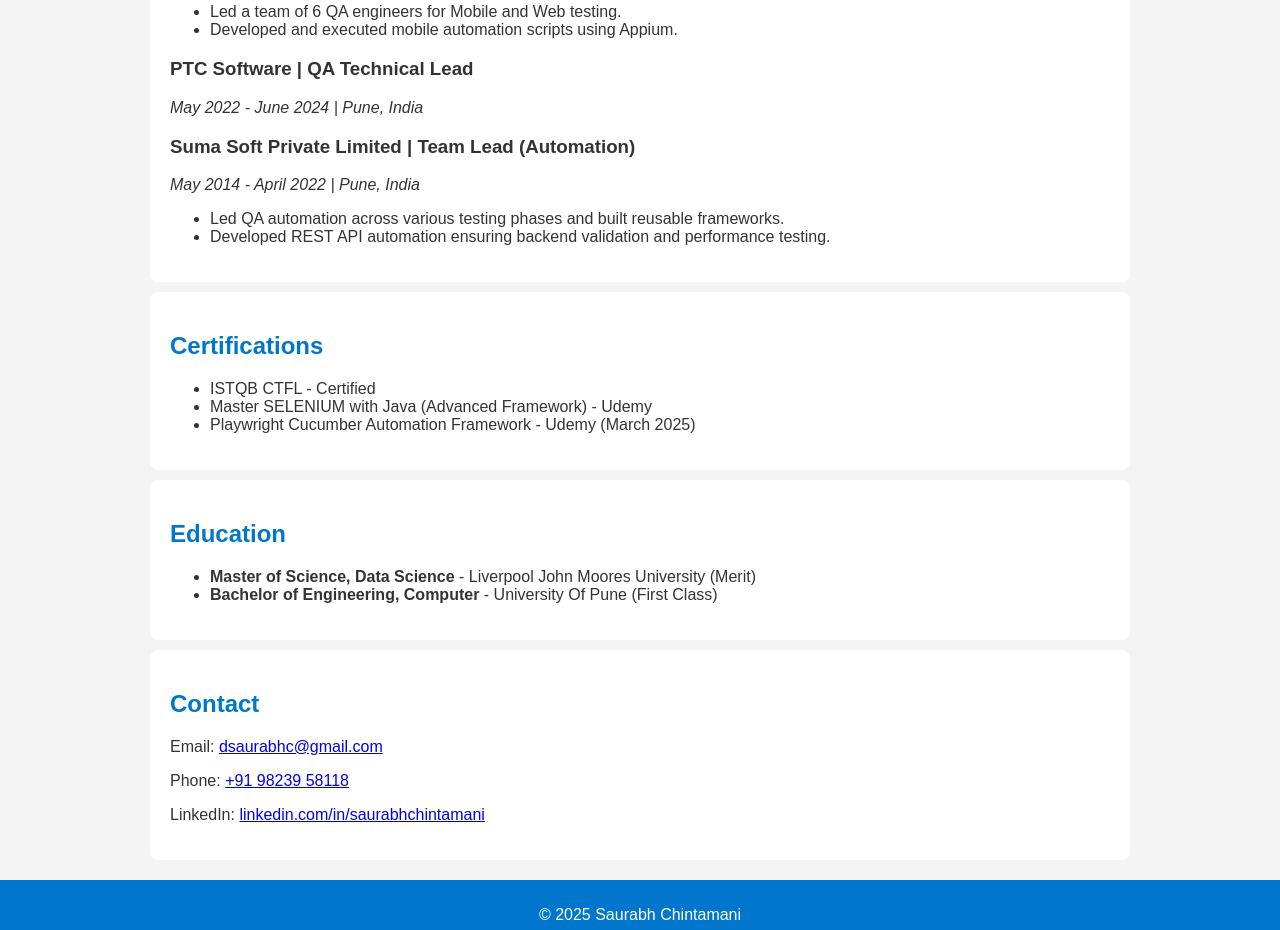
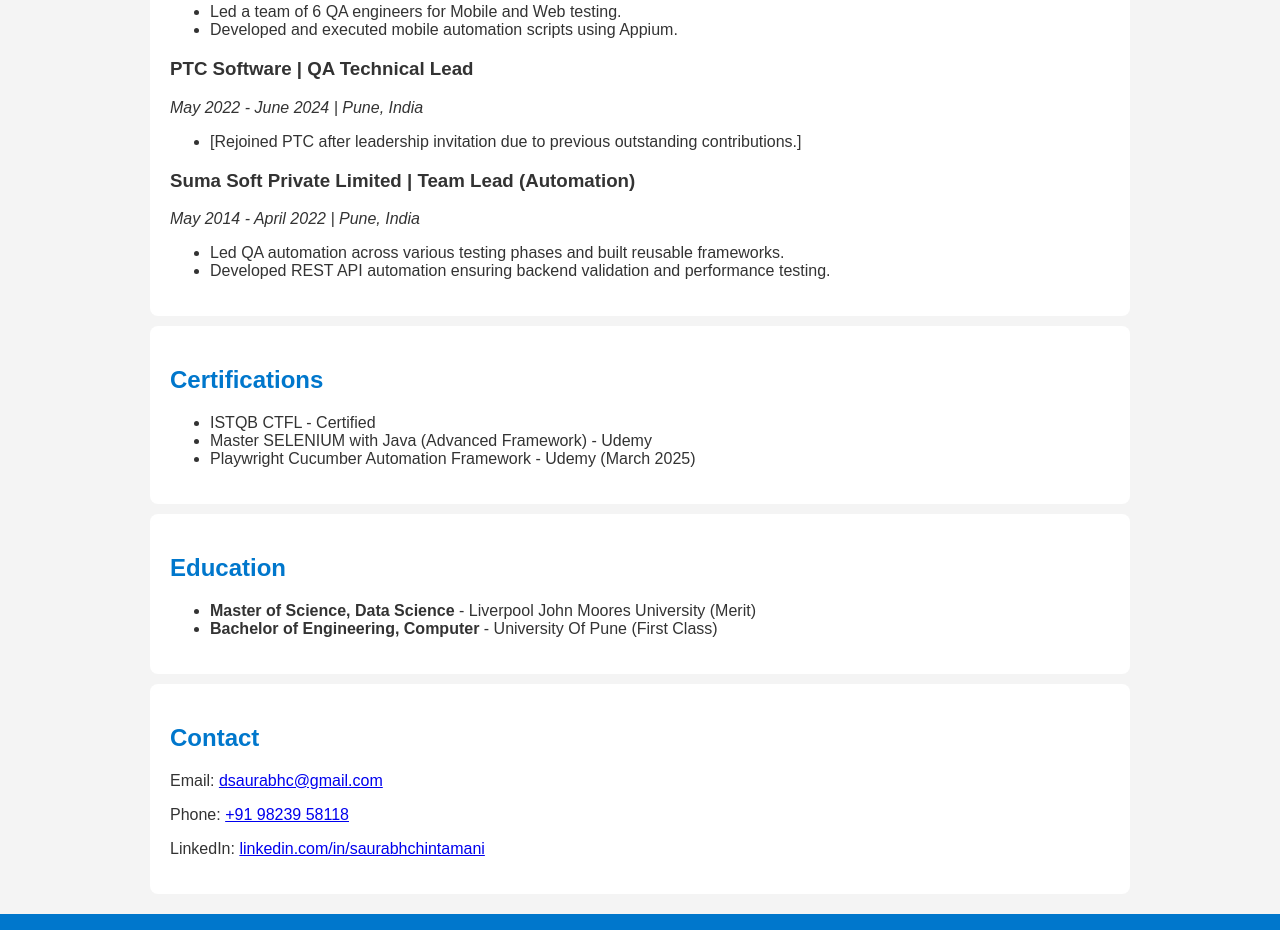
Before and after one commit to dsaurabhc/saurabh-portfolio, a plain HTML site: page index.html in a window 1280 px wide. Shown: the part 1080-2010 px from the top of the page. Drawn offline with Linux system fonts and the light colour scheme.

Commit message:
Update index.html

```diff
--- a/index.html
+++ b/index.html
@@ -75,6 +75,9 @@
 
   <h3>PTC Software | QA Technical Lead</h3>
   <p><em>May 2022 - June 2024 | Pune, India</em></p>
+  <ul>
+    <li>[Rejoined PTC after leadership invitation due to previous outstanding contributions.]</li>
+  </ul>
 
   <h3>Suma Soft Private Limited | Team Lead (Automation)</h3>
   <p><em>May 2014 - April 2022 | Pune, India</em></p>
```
